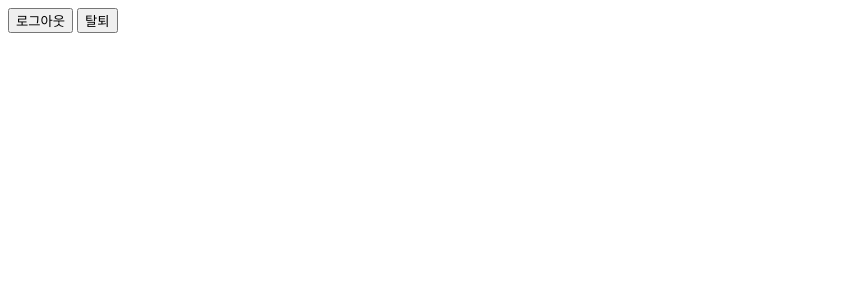
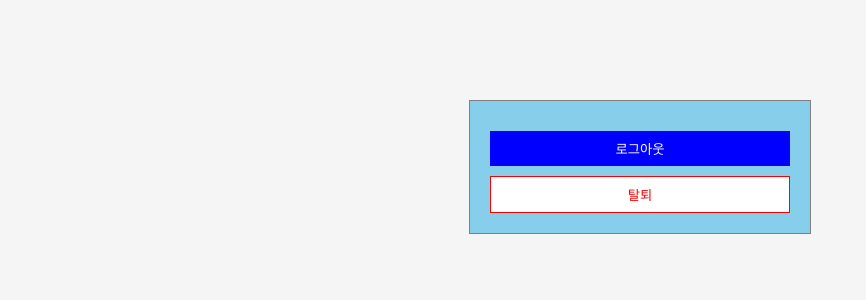
Before and after one commit to pth00829/week2, a Flask app: page /login/success in a window 1280 px wide. Shown: the top 300 px of the page, without its empty margins (0-866 px from the left). Run offline with Flask 3, Linux system fonts and the light colour scheme; the visitor is signed in with stand-in values (Sample User, id 1).

Commit message:
css 파일 작성

```diff
--- /dev/null
+++ b/static/css/style.css
@@ -0,0 +1,41 @@
+body {
+    background-color: whitesmoke;
+}
+
+form {
+    width: 300px;
+    margin: 100px auto;
+    background-color: skyblue;
+    padding: 20px;
+    border: 1px solid gray;
+}
+
+label {
+    display: block;
+    margin-bottom: 10px;
+}
+
+input {
+    width: 100%;
+    padding: 5px;
+    margin-top: 5px;
+}
+
+button {
+    width: 100%;
+    padding: 8px;
+    margin-top: 10px;
+    background-color: blue;
+    color: white;
+    border: none;
+}
+
+a {
+    color: black;
+}
+
+#secession_btn {
+    background-color: white;
+    color: red;
+    border: 1px solid red;
+}
--- a/templates/index.html
+++ b/templates/index.html
@@ -4,6 +4,7 @@
     <meta charset="UTF-8">
     <meta name="viewport" content="width=device-width, initial-scale=1.0">
     <title>Document</title>
+    <link rel="stylesheet" href="{{url_for('static',filename='css/style.css')}}">
 </head>
 <body>
     <form method="post">
--- a/templates/login.html
+++ b/templates/login.html
@@ -4,6 +4,7 @@
     <meta charset="UTF-8">
     <meta name="viewport" content="width=device-width, initial-scale=1.0">
     <title>Document</title>
+    <link rel="stylesheet" href="{{url_for('static',filename='css/style.css')}}">
     <script src="{{url_for('static',filename='js/login.js')}}" defer></script>
 </head>
 <body>
--- a/templates/secession.html
+++ b/templates/secession.html
@@ -4,6 +4,7 @@
     <meta charset="UTF-8">
     <meta name="viewport" content="width=device-width, initial-scale=1.0">
     <title>Document</title>
+    <link rel="stylesheet" href="{{url_for('static',filename='css/style.css')}}">
     <script src="{{url_for('static',filename='js/secession.js')}}" defer></script>
 </head>
 <body>
--- a/templates/sign_up.html
+++ b/templates/sign_up.html
@@ -4,6 +4,7 @@
     <meta charset="UTF-8">
     <meta name="viewport" content="width=device-width, initial-scale=1.0">
     <title>Document</title>
+    <link rel="stylesheet" href="{{url_for('static',filename='css/style.css')}}">
     <script src="{{url_for('static',filename='js/sign_up.js')}}" defer></script> <!--static/js/sign_up.js 파일 속 스크립트를 불러온다 defer로 인해 document가 다 작성된 다음에 실행시킨다-->
 </head>
 <body>
--- a/templates/success_login.html
+++ b/templates/success_login.html
@@ -4,6 +4,7 @@
     <meta charset="UTF-8">
     <meta name="viewport" content="width=device-width, initial-scale=1.0">
     <title>Document</title>
+    <link rel="stylesheet" href="{{url_for('static',filename='css/style.css')}}">
     <script src="{{url_for('static',filename='js/success_login.js')}}" defer></script>
 </head>
 <body>
```
